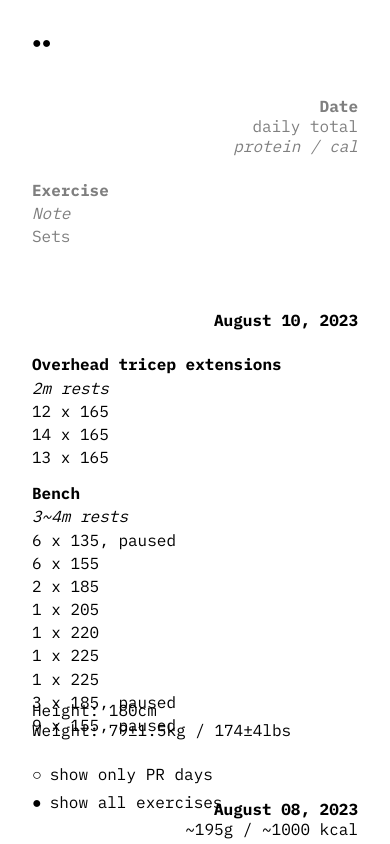
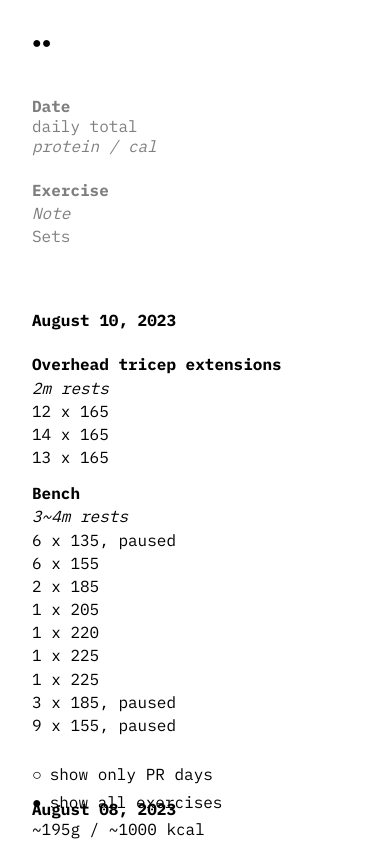
Before and after one commit to naijwu/twoplates, a Next.js app: page / in a window 390 px wide. Shown: the top 844 px of the page. Built offline with nearby package versions, Linux system fonts and the light colour scheme.

Commit message:
mobile optimization

```diff
--- a/src/app/page.module.css
+++ b/src/app/page.module.css
@@ -106,8 +106,12 @@
     flex-direction: column;
   }
 
-  .date {
+  .legend {
     text-align: left;
+  }
+
+  .meta {
+    align-items: flex-start;
   }
 
   .inline {
@@ -117,4 +121,8 @@
   .exercises {
     padding-bottom: 2.5rem;
   }
+
+  .current {
+    display: none;
+  }
 }
--- a/src/app/page.tsx
+++ b/src/app/page.tsx
@@ -59,7 +59,7 @@ export default function Home() {
       <div className={styles.options}>
         <div className={styles.current}>
           Height: 180cm<br />
-          Weight: 79±1.5kg / 174±4lbs
+          Weight: 79±2kg / 174±5lbs
         </div>
         <Toggle
           toggle={showOnlyPR ? '●' : '○'}
```
